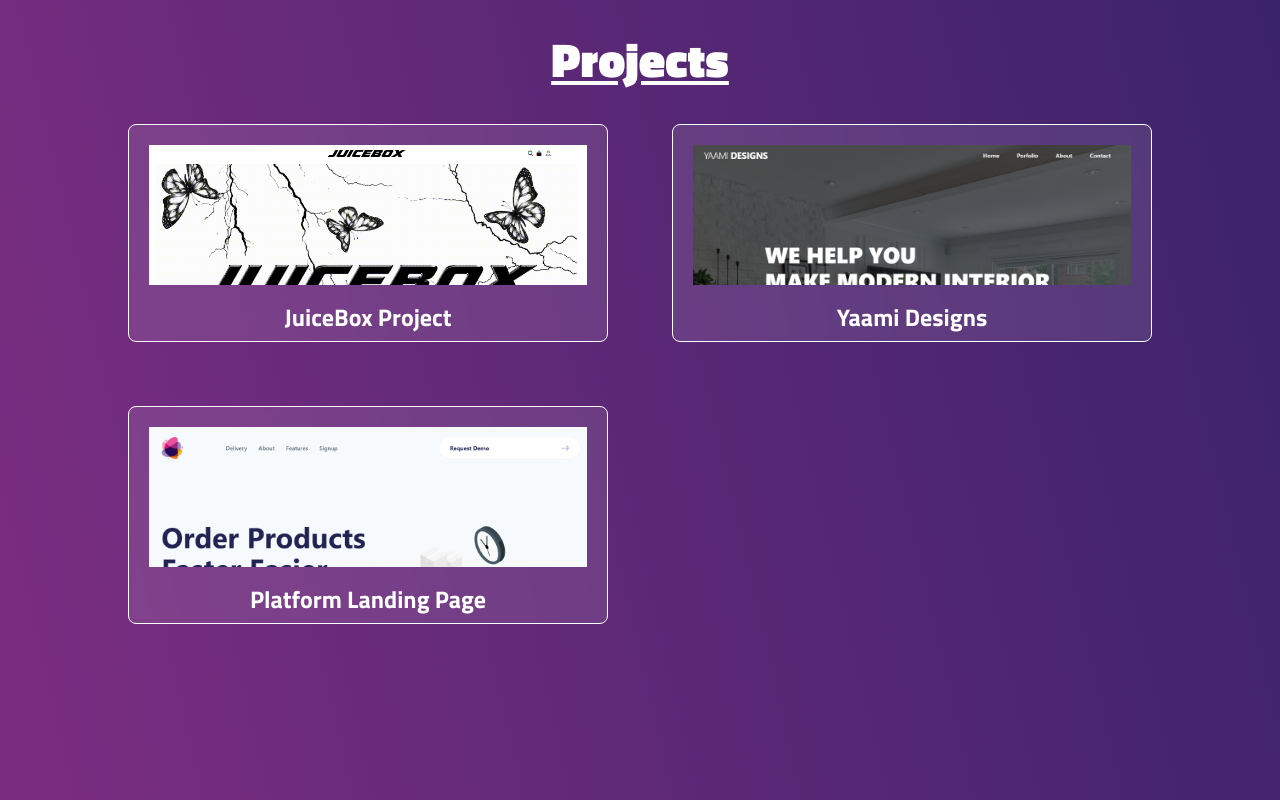
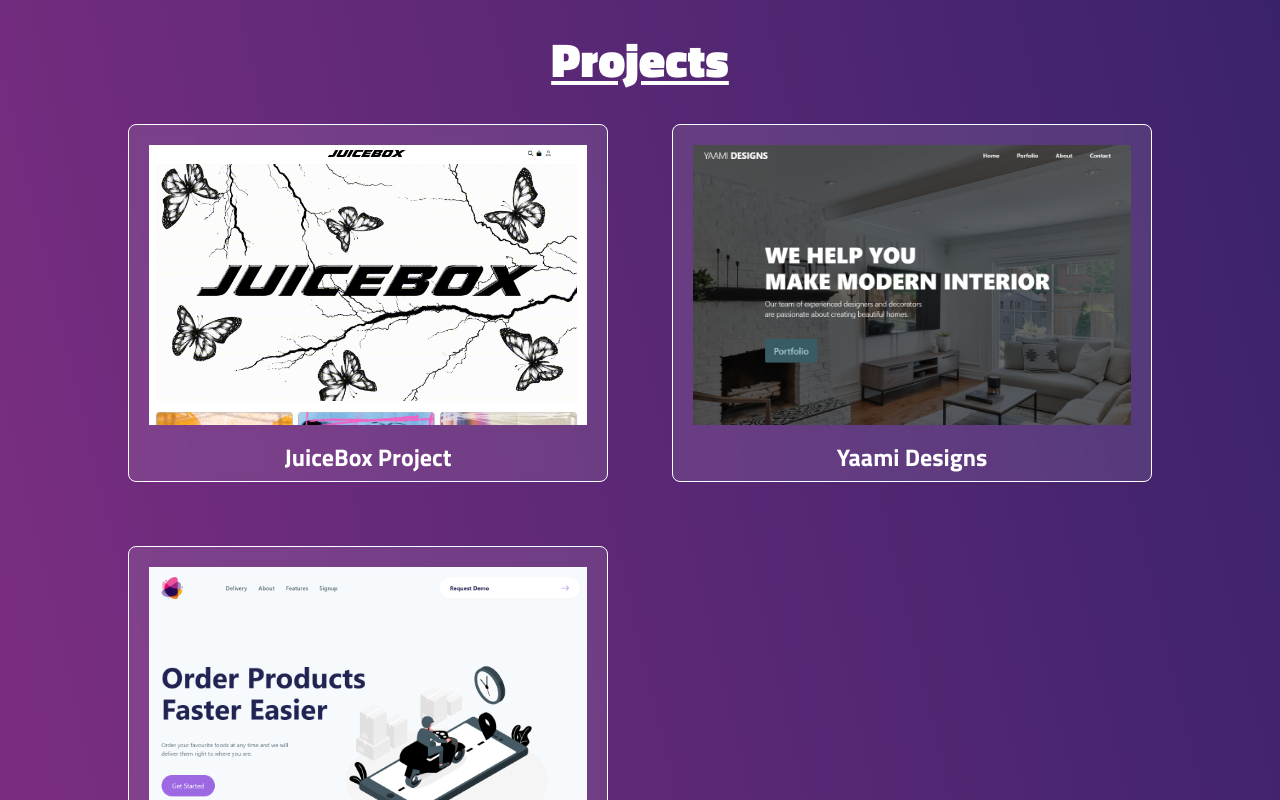
Before and after one commit to dakShh/portfolio, a React (Vite) app: page / in a window 1280 px wide. Shown: the part 3100-3900 px from the top of the page. Built offline with nearby package versions, Linux system fonts and the light colour scheme.

Commit message:
fixed project image height

```diff
--- a/src/components/projects/projectCard.jsx
+++ b/src/components/projects/projectCard.jsx
@@ -10,7 +10,7 @@
           "cursor-pointer hover:border-white/40 hover:bg-white/20"
         )}
       >
-        <div className="h-[250px] md:h-[210px] lg:h-[160px] xl:max-h-[300px] mb-2 overflow-hidden p-3 xl:p-5">
+        <div className="h-[250px] md:h-[210px] lg:h-[160px] xl:h-[300px] mb-2 overflow-hidden p-3 xl:p-5">
           <img src={image} alt="" className="object-cover" />
         </div>
         <div className={clsx("p-2")}>
```
